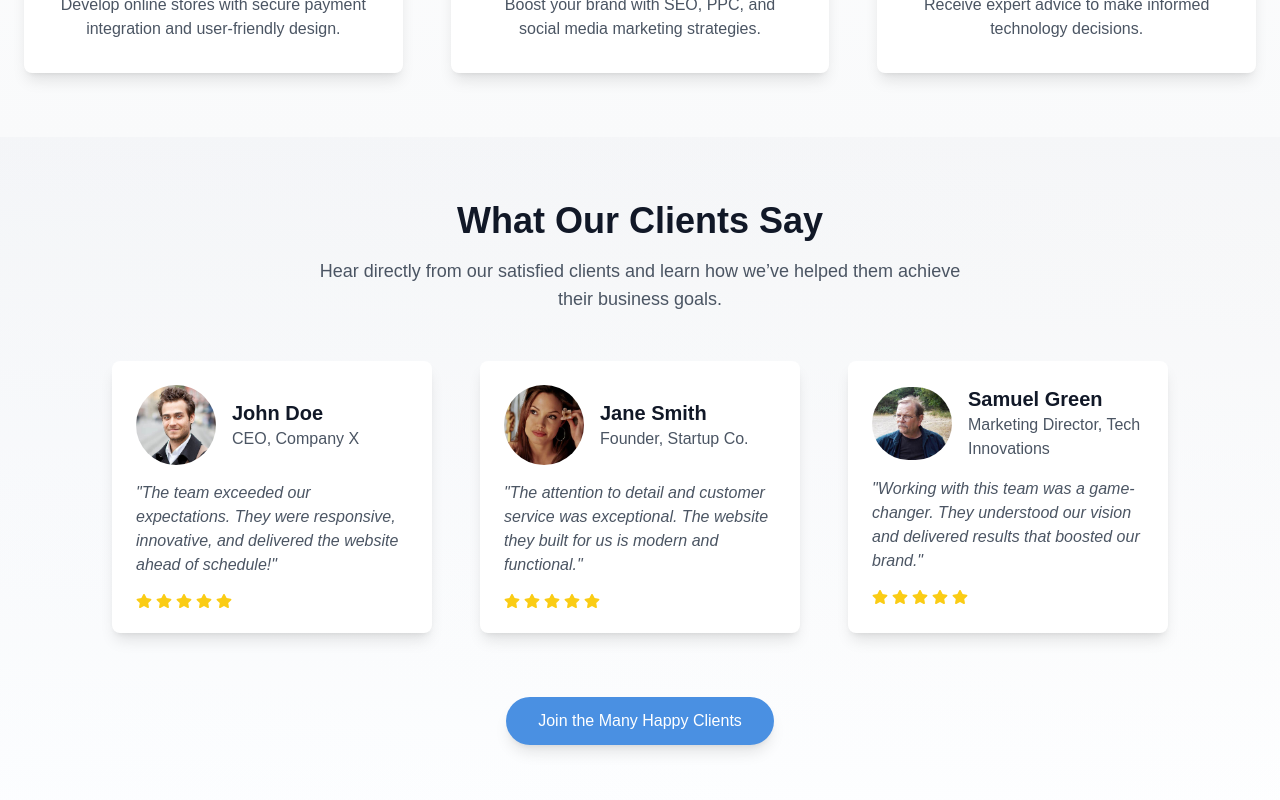
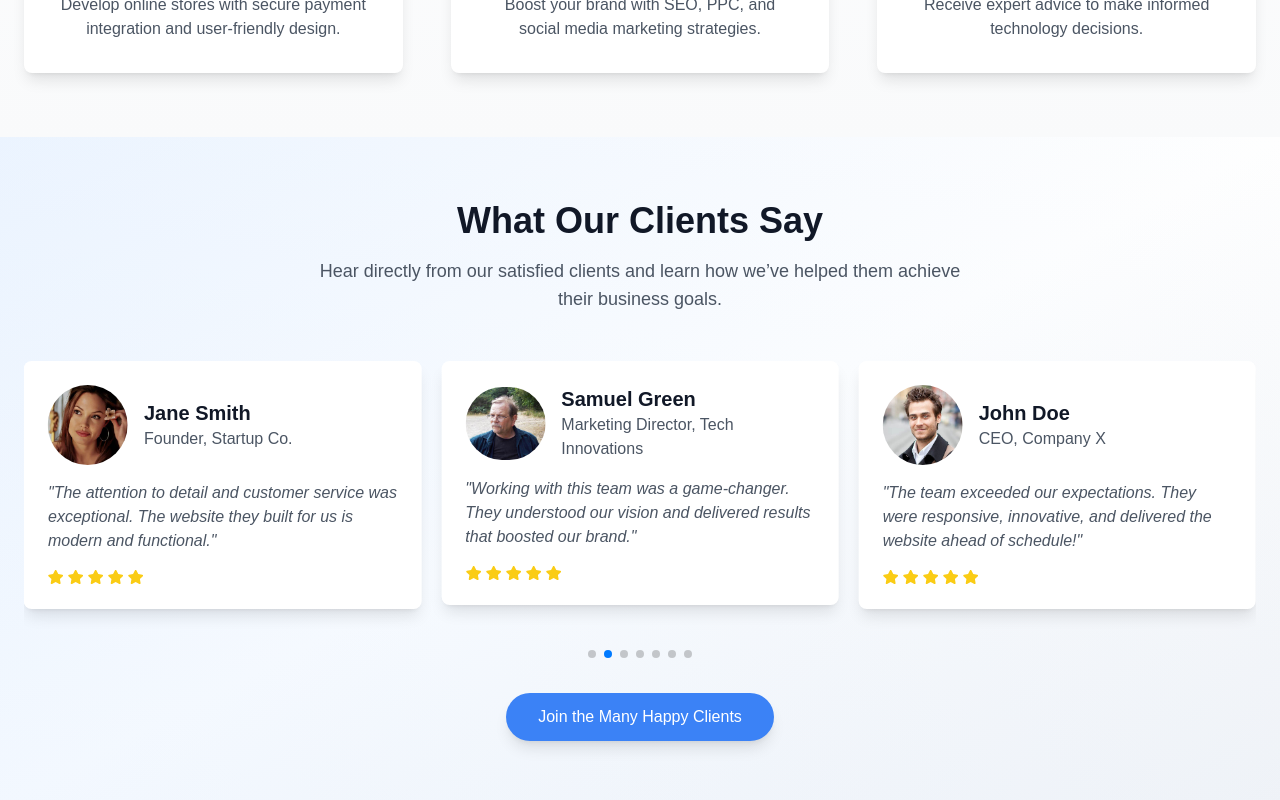
Before and after one commit to PRIYANSHUSINGH2003/Web-Service-website-, a Next.js app: page / in a window 1280 px wide. Shown: the part 3480-4280 px from the top of the page. Built offline with nearby package versions, Linux system fonts and the light colour scheme.

Commit message:
Update Testimonials.js

```diff
--- a/components/Testimonials.js
+++ b/components/Testimonials.js
@@ -1,11 +1,92 @@
+"use client";
+import { Swiper, SwiperSlide } from "swiper/react";
+import { Autoplay, Pagination } from "swiper/modules";
+import "swiper/css";
+import "swiper/css/autoplay";
+import "swiper/css/pagination";
 import { FaStar } from 'react-icons/fa';
 import Image from 'next/image';
 
 const Testimonials = () => {
+    const testimonials = [
+        {
+            name: "John Doe",
+            role: "CEO, Company X",
+            feedback:
+                "The team exceeded our expectations. They were responsive, innovative, and delivered the website ahead of schedule!",
+            image: "/images/client1.jpg",
+            rating: 5,
+        },
+        {
+            name: "Jane Smith",
+            role: "Founder, Startup Co.",
+            feedback:
+                "The attention to detail and customer service was exceptional. The website they built for us is modern and functional.",
+            image: "/images/client2.jpg",
+            rating: 5,
+        },
+        {
+            name: "Samuel Green",
+            role: "Marketing Director, Tech Innovations",
+            feedback:
+                "Working with this team was a game-changer. They understood our vision and delivered results that boosted our brand.",
+            image: "/images/client3.jpg",
+            rating: 5,
+        },
+        {
+            name: "John Doe",
+            role: "CEO, Company X",
+            feedback:
+                "The team exceeded our expectations. They were responsive, innovative, and delivered the website ahead of schedule!",
+            image: "/images/client1.jpg",
+            rating: 5,
+        },
+        {
+            name: "Jane Smith",
+            role: "Founder, Startup Co.",
+            feedback:
+                "The attention to detail and customer service was exceptional. The website they built for us is modern and functional.",
+            image: "/images/client2.jpg",
+            rating: 5,
+        },
+        {
+            name: "Samuel Green",
+            role: "Marketing Director, Tech Innovations",
+            feedback:
+                "Working with this team was a game-changer. They understood our vision and delivered results that boosted our brand.",
+            image: "/images/client3.jpg",
+            rating: 5,
+        },
+        {
+            name: "John Doe",
+            role: "CEO, Company X",
+            feedback:
+                "The team exceeded our expectations. They were responsive, innovative, and delivered the website ahead of schedule!",
+            image: "/images/client1.jpg",
+            rating: 5,
+        },
+        {
+            name: "Jane Smith",
+            role: "Founder, Startup Co.",
+            feedback:
+                "The attention to detail and customer service was exceptional. The website they built for us is modern and functional.",
+            image: "/images/client2.jpg",
+            rating: 5,
+        },
+        {
+            name: "Samuel Green",
+            role: "Marketing Director, Tech Innovations",
+            feedback:
+                "Working with this team was a game-changer. They understood our vision and delivered results that boosted our brand.",
+            image: "/images/client3.jpg",
+            rating: 5,
+        },
+    ];
+
     return (
-        <section className="py-16 bg-gradient-to-b from-gray-100 to-white text-gray-800 relative overflow-hidden">
-            {/* Decorative Background */}
-            <div className="absolute inset-0 bg-gradient-to-tr from-blue-50 to-white opacity-20 pointer-events-none"></div>
+        <section className="py-16 bg-gradient-to-br from-blue-50 via-white to-gray-100 text-gray-800 relative overflow-hidden">
+            {/* Background Elements */}
+            <div className="absolute inset-0 bg-gradient-to-tr from-blue-200 to-gray-50 opacity-20 pointer-events-none"></div>
 
             <div className="container mx-auto px-6 relative z-10">
                 {/* Section Header */}
@@ -16,92 +97,53 @@ const Testimonials = () => {
                     </p>
                 </div>
 
-                {/* Testimonials Carousel */}
-                <div className="flex flex-wrap justify-center gap-12">
-                    {/* Testimonial 1 */}
-                    <div className="w-full sm:w-80 bg-white shadow-lg rounded-lg p-6 transform transition-all duration-500 hover:scale-105 hover:shadow-2xl animate-fade-in-up">
+                {/* Testimonials Swiper */}
+                <Swiper
+                    modules={[Autoplay, Pagination]}
+                    autoplay={{ delay: 3000, disableOnInteraction: false }}
+                    pagination={{ clickable: true }}
+                    spaceBetween={20}
+                    slidesPerView={1}
+                    breakpoints={{
+                        640: { slidesPerView: 2 },
+                        1024: { slidesPerView: 3 },
+                    }}
+                    className="w-full">
+                    {testimonials.map((testimonial, index) => (
+                        <SwiperSlide key={index} className="mb-16">
+                            <div className="bg-white shadow-lg rounded-lg p-6 transform transition-all duration-500 hover:scale-105 hover:shadow-2xl">
                                 <div className="flex items-center space-x-4">
                                     <Image
-                                src="/images/client1.jpg"
-                                alt="Client 1"
+                                        src={testimonial.image}
+                                        alt={testimonial.name}
                                         width={80}
                                         height={80}
                                         className="rounded-full object-cover"
                                     />
                                     <div>
-                                <h3 className="font-semibold text-xl text-gray-900">John Doe</h3>
-                                <p className="text-gray-600">CEO, Company X</p>
+                                        <h3 className="font-semibold text-xl text-gray-900">{testimonial.name}</h3>
+                                        <p className="text-gray-600">{testimonial.role}</p>
                                     </div>
                                 </div>
-                        <p className="mt-4 text-gray-600 italic">
-                            "The team exceeded our expectations. They were responsive, innovative, and delivered the website ahead of schedule!"
-                        </p>
+                                <p className="mt-4 text-gray-600 italic">"{testimonial.feedback}"</p>
                                 <div className="mt-4 flex items-center space-x-1">
-                            {[...Array(5)].map((_, index) => (
-                                <FaStar key={index} className="text-yellow-400" />
+                                    {[...Array(testimonial.rating)].map((_, i) => (
+                                        <FaStar key={i} className="text-yellow-400" />
                                     ))}
                                 </div>
                             </div>
-
-                    {/* Testimonial 2 */}
-                    <div className="w-full sm:w-80 bg-white shadow-lg rounded-lg p-6 transform transition-all duration-500 hover:scale-105 hover:shadow-2xl animate-fade-in-up">
-                        <div className="flex items-center space-x-4">
-                            <Image
-                                src="/images/client2.jpg"
-                                alt="Client 2"
-                                width={80}
-                                height={80}
-                                className="rounded-full object-cover"
-                            />
-                            <div>
-                                <h3 className="font-semibold text-xl text-gray-900">Jane Smith</h3>
-                                <p className="text-gray-600">Founder, Startup Co.</p>
-                            </div>
-                        </div>
-                        <p className="mt-4 text-gray-600 italic">
-                            "The attention to detail and customer service was exceptional. The website they built for us is modern and functional."
-                        </p>
-                        <div className="mt-4 flex items-center space-x-1">
-                            {[...Array(5)].map((_, index) => (
-                                <FaStar key={index} className="text-yellow-400" />
+                        </SwiperSlide>
                     ))}
-                        </div>
-                    </div>
-
-                    {/* Testimonial 3 */}
-                    <div className="w-full sm:w-80 bg-white shadow-lg rounded-lg p-6 transform transition-all duration-500 hover:scale-105 hover:shadow-2xl animate-fade-in-up">
-                        <div className="flex items-center space-x-4">
-                            <Image
-                                src="/images/client3.jpg"
-                                alt="Client 3"
-                                width={80}
-                                height={80}
-                                className="rounded-full object-cover"
-                            />
-                            <div>
-                                <h3 className="font-semibold text-xl text-gray-900">Samuel Green</h3>
-                                <p className="text-gray-600">Marketing Director, Tech Innovations</p>
-                            </div>
-                        </div>
-                        <p className="mt-4 text-gray-600 italic">
-                            "Working with this team was a game-changer. They understood our vision and delivered results that boosted our brand."
-                        </p>
-                        <div className="mt-4 flex items-center space-x-1">
-                            {[...Array(5)].map((_, index) => (
-                                <FaStar key={index} className="text-yellow-400" />
-                            ))}
-                        </div>
-                    </div>
-                </div>
+                </Swiper>
             </div>
 
             {/* Call-to-Action */}
-            <div className="mt-16 text-center">
-                <button className="bg-primary text-white px-8 py-3 rounded-full font-medium shadow-lg hover:shadow-xl transition transform hover:scale-105 hover:bg-accent">
+            <div className="mt-5 text-center">
+                <button className="bg-blue-500 text-white px-8 py-3 rounded-full font-medium shadow-lg hover:shadow-xl transition transform hover:scale-105 hover:bg-blue-600">
                     Join the Many Happy Clients
                 </button>
             </div>
-        </section>
+        </section >
     );
 };
 
```
Lines whose indentation alone changed are shown as unchanged.
